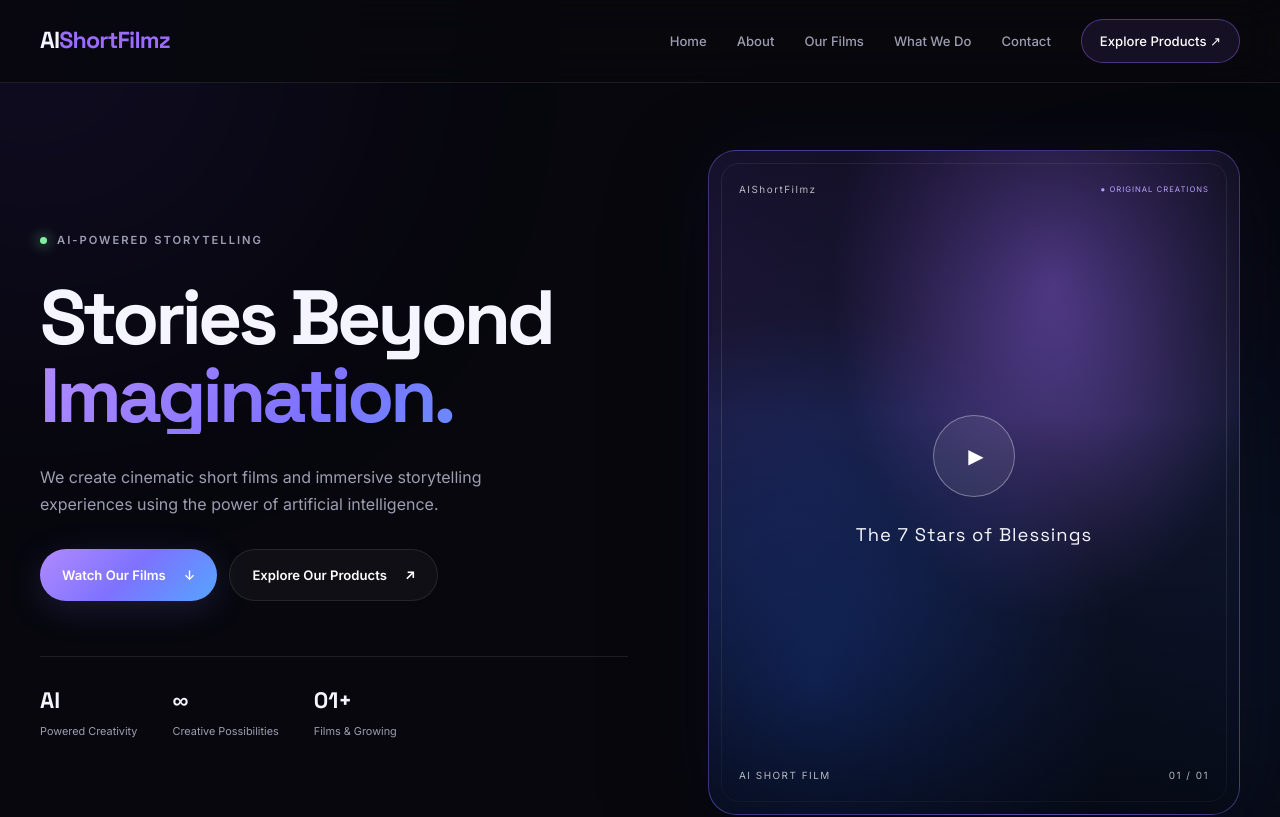
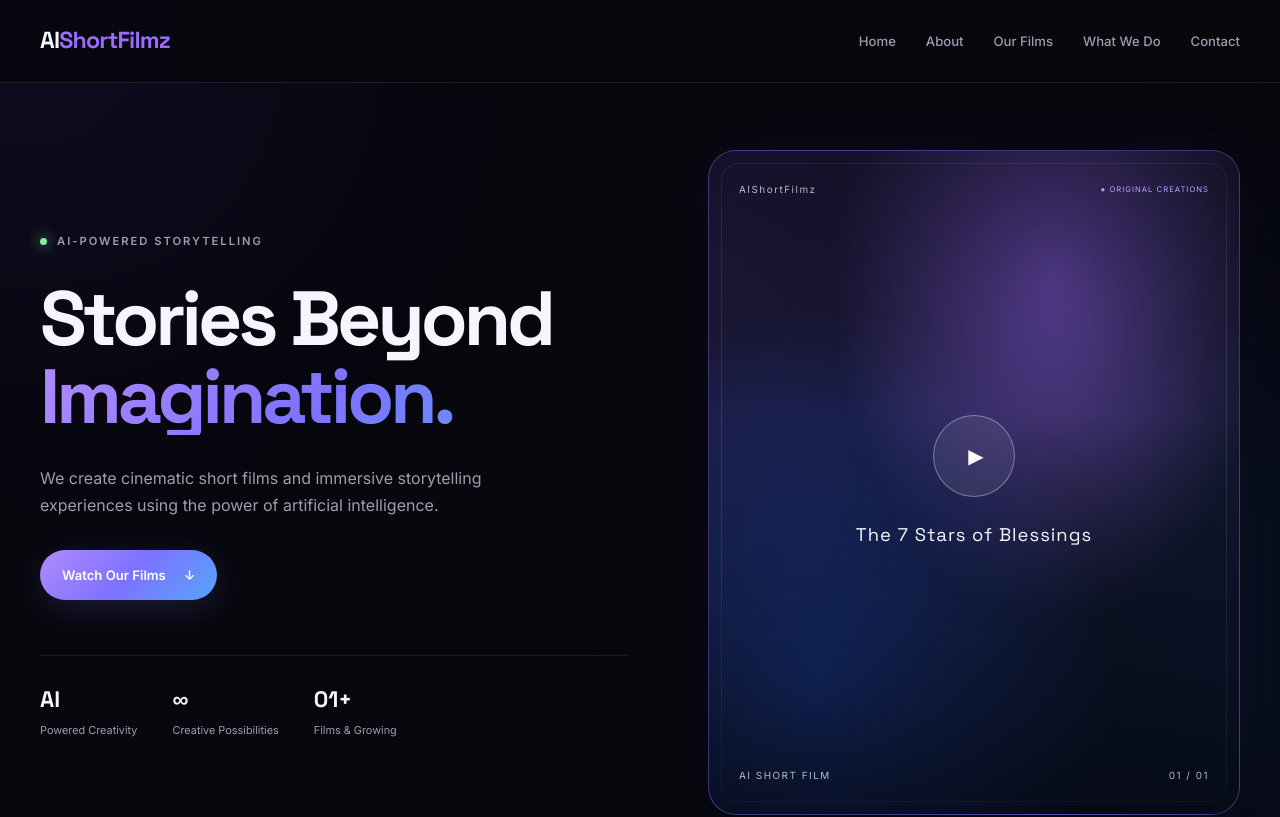
Before and after one commit to c13914096-del/aishortfilmz, a plain HTML site: page index.html in a window 1280 px wide. Shown: the top 817 px of the page. Drawn offline with Linux system fonts and the light colour scheme.

Commit message:
Update index.html

```diff
--- a/index.html
+++ b/index.html
@@ -67,16 +67,6 @@
 
         <a href="#contact">Contact</a>
 
-        <!-- Whop is for products / purchases only -->
-        <a
-          href="https://whop.com/"
-          target="_blank"
-          rel="noopener noreferrer"
-          class="nav-button"
-        >
-          Explore Products ↗
-        </a>
-
       </nav>
 
     </div>
@@ -132,18 +122,7 @@
             </a>
 
 
-            <a
-              href="https://whop.com/"
-              target="_blank"
-              rel="noopener noreferrer"
-              class="btn btn-secondary"
-            >
 
-              Explore Our Products
-
-              <span>↗</span>
-
-            </a>
 
           </div>
 
```
